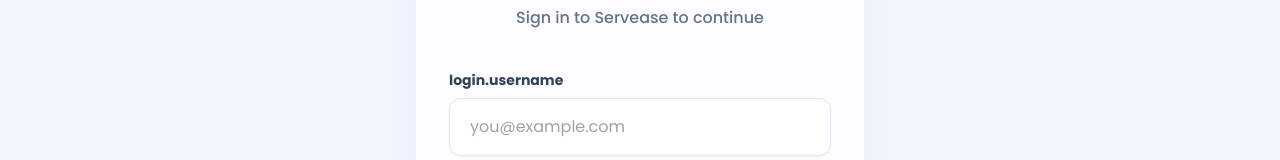
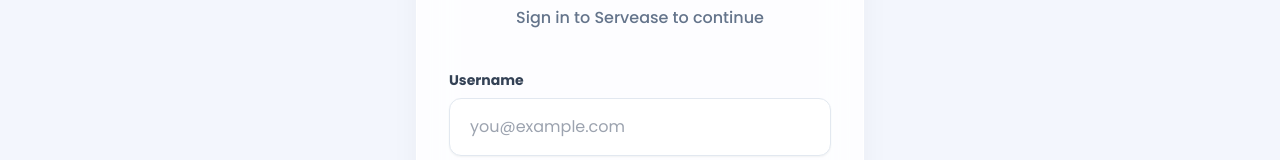
Before and after one commit to VaishnaviShinde30/Servease, a React (Vite) app: page /login in a window 1280 px wide. Shown: the part 336-496 px from the top of the page. Built offline with nearby package versions, Linux system fonts and the light colour scheme; no server answers.

Commit message:
Hardcode Username label on login page

```diff
--- a/src/pages/Login.jsx
+++ b/src/pages/Login.jsx
@@ -50,7 +50,7 @@
 
       <form onSubmit={handleSubmit} className="space-y-5">
         <div>
-          <label className="block text-sm font-bold text-slate-700 mb-2">{t('login.username') || 'Username'}</label>
+          <label className="block text-sm font-bold text-slate-700 mb-2">Username</label>
           <input
             type="email"
             required
```
